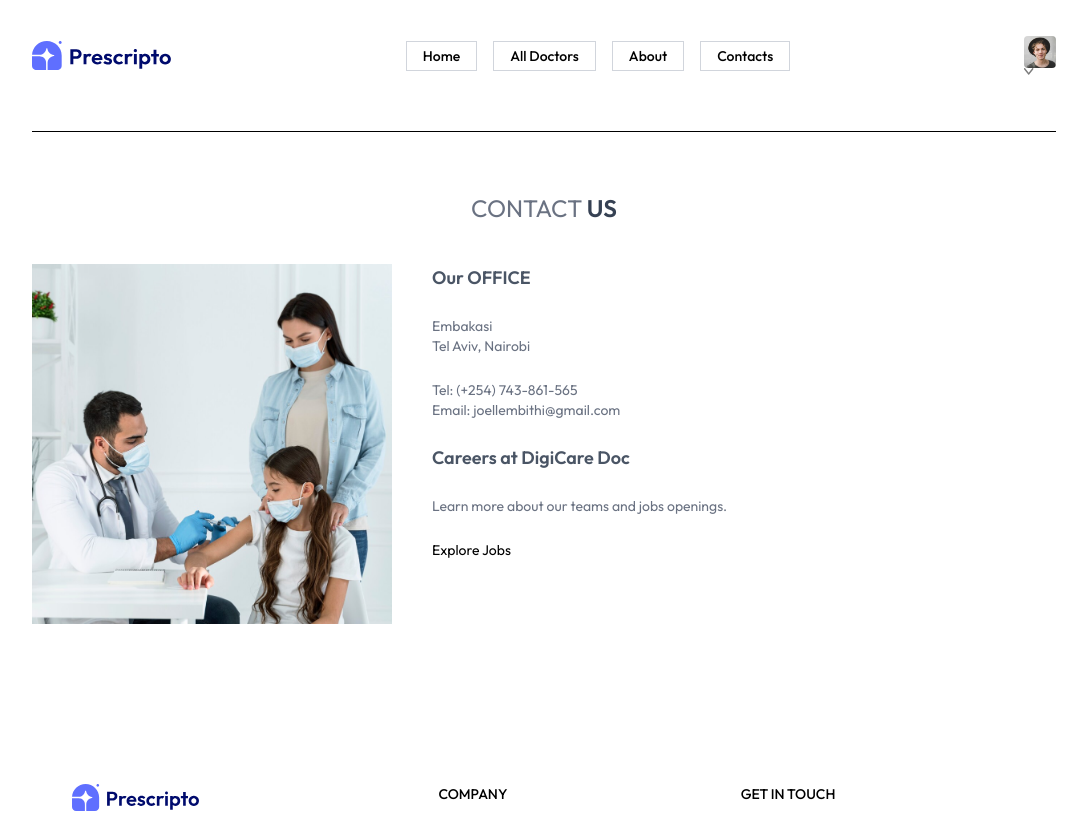
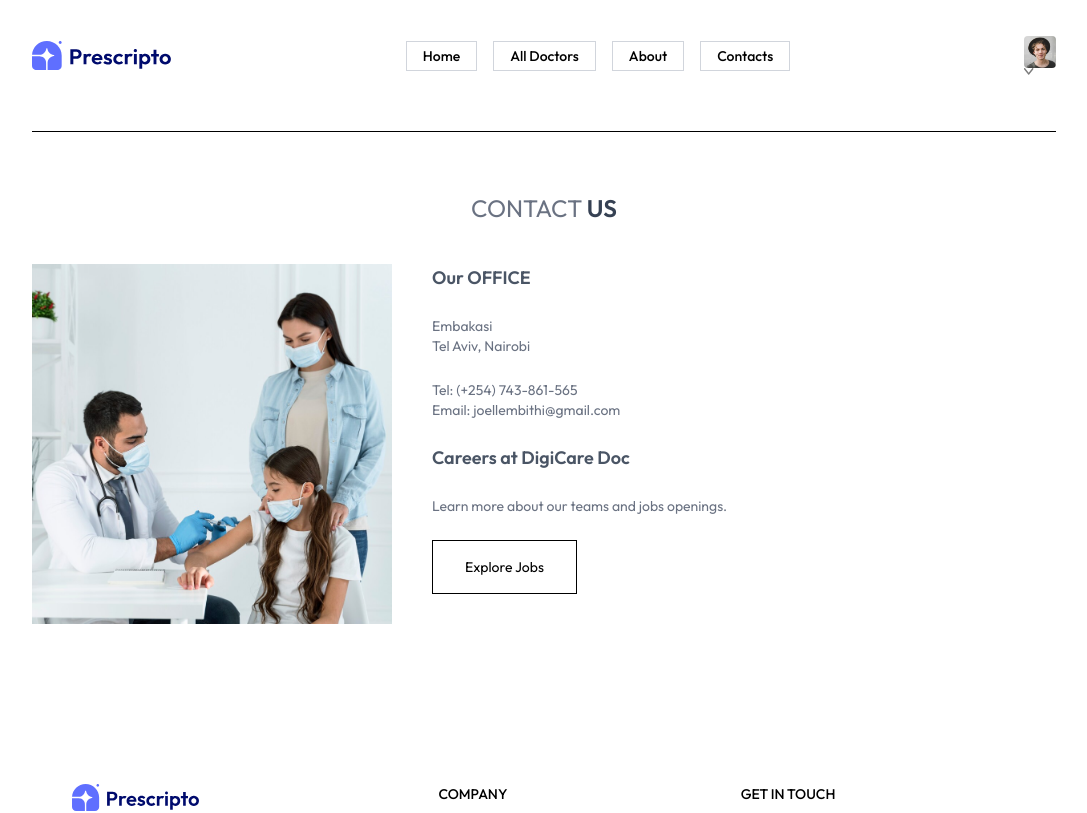
Before and after one commit to JoelMbithi/App-Project, a React app in the folder frontend/: page /contacts in a window 1280 px wide. Shown: the top 813 px of the page, without its empty margins (96-1183 px from the left). Built offline with nearby package versions, Linux system fonts and the light colour scheme; the HTML template or start-up script is replaced by a standard one.

Commit message:
done contact page

```diff
--- a/frontend/src/Pages/Contact.jsx
+++ b/frontend/src/Pages/Contact.jsx
@@ -18,7 +18,7 @@
           <p  className='text-gray-500'>Tel: (+254) 743-861-565 <br/> Email: joellembithi@gmail.com</p>
           <p className='font-semibold text-lg text-gray-600'>Careers at DigiCare Doc</p>
           <p className='text-gray-500'>Learn more about our teams and jobs openings.</p>
-          <button>Explore Jobs</button>
+          <button className='border border-black px-8 py-4 text-sm hover:bg-black hover:text-white transition-all duration-500'>Explore Jobs</button>
         </div>
       </div>
     </div>
```
